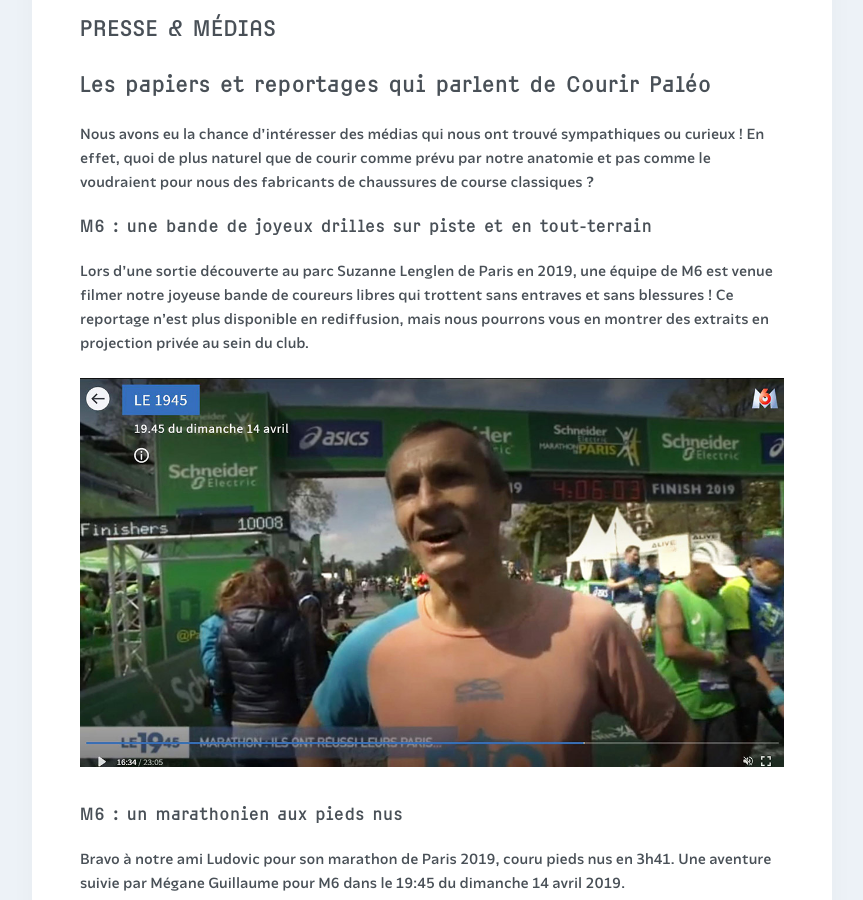
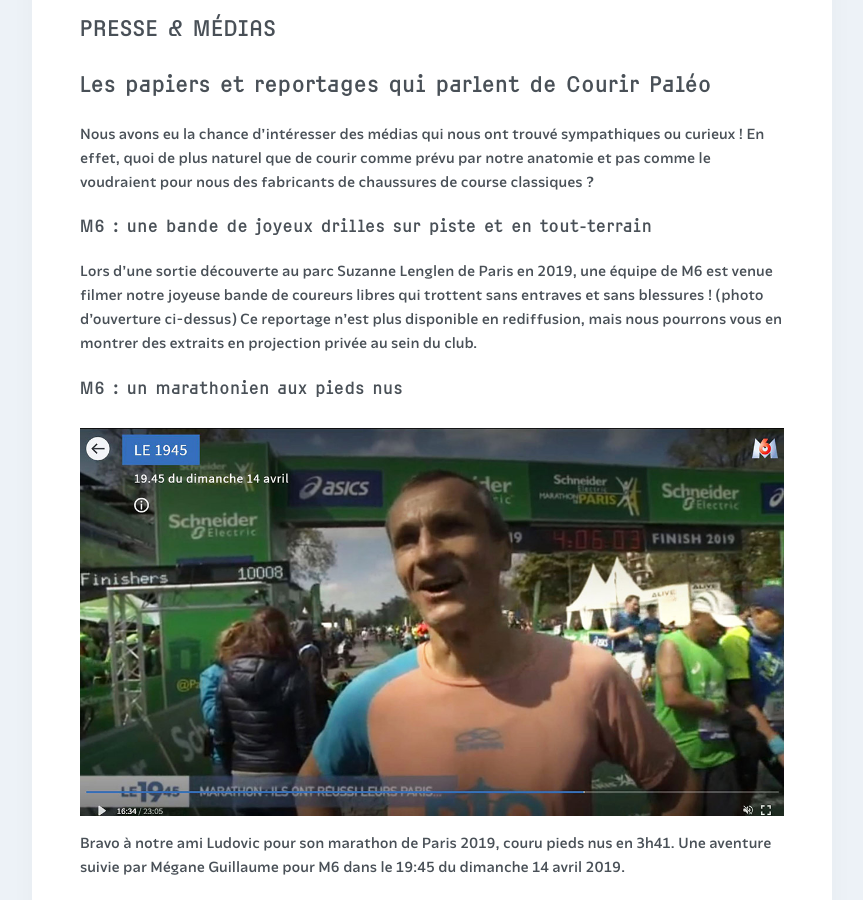
Before and after one commit to courirpaleo/courirpaleo.github.io, a Jekyll site: the page built from _pages-secondary/presse.md, in a window 1280 px wide and 900 px high, scrolled down 565 px. Shown: the whole window, without its empty margins (208-1071 px from the left). Built offline with Jekyll 4.4.1, drawn with Linux system fonts in a browser that asks for light colours; some web fonts are replaced.

Commit message:
Update presse.md

```diff
--- a/_pages-secondary/presse.md
+++ b/_pages-secondary/presse.md
@@ -10,15 +10,15 @@
 Nous avons eu la chance d'intéresser des médias qui nous ont trouvé sympathiques ou curieux&nbsp;! En effet, quoi de plus naturel que de courir comme prévu par notre anatomie et pas comme le voudraient pour nous des fabricants de chaussures de course classiques&nbsp;?
 
 ### M6 : une bande de joyeux drilles sur piste et en tout-terrain
-Lors d'une sortie découverte au parc Suzanne Lenglen de Paris en 2019, une équipe de M6 est venue filmer notre joyeuse bande de coureurs libres qui trottent sans entraves et sans blessures&nbsp;!
+Lors d'une sortie découverte au parc Suzanne Lenglen de Paris en 2019, une équipe de M6 est venue filmer notre joyeuse bande de coureurs libres qui trottent sans entraves et sans blessures&nbsp;! (photo d'ouverture ci-dessus)
 Ce reportage n'est plus disponible en rediffusion, mais nous pourrons vous en montrer des extraits en projection privée au sein du club.
 
+### M6 : un marathonien aux pieds nus
 ![Courir Paleo](/assets/images/CourirPaleo_M6_marathon_Ludovic_1200px.jpg)
-### M6 : un marathonien aux pieds nus
 Bravo à notre ami Ludovic pour son marathon de Paris 2019, couru pieds nus en 3h41. Une aventure suivie par Mégane Guillaume pour M6 dans le 19:45 du dimanche 14 avril 2019.
 
+### Double page dans L'Équipe (magazine)
 ![Courir Paleo](/assets/images/CourirPaleo_couv_Equipe_Mag_1200px.jpg)
-### Double page dans L'Équipe (magazine)
 Nous sommes heureux et flattés que Courir Paléo ait été cité dans «&nbsp;L’Équipe&nbsp;» (magazine) n°1836 du samedi 23 septembre 2017. Trois pages d'ouverture de la rubrique Tendances dans lesquelles Bruno Garay (texte) et Julien Faure (photos) mettent «&nbsp;Les pieds dans le plat&nbsp;» (c'est le titre) pour parler de cette «&nbsp;frange d'irréductibles joggers qui prône un retour aux sensations originelles de la course&nbsp;».
 
 ### Le Journal du Runner - mars 2019 - Spécial Marathon de Paris
```
